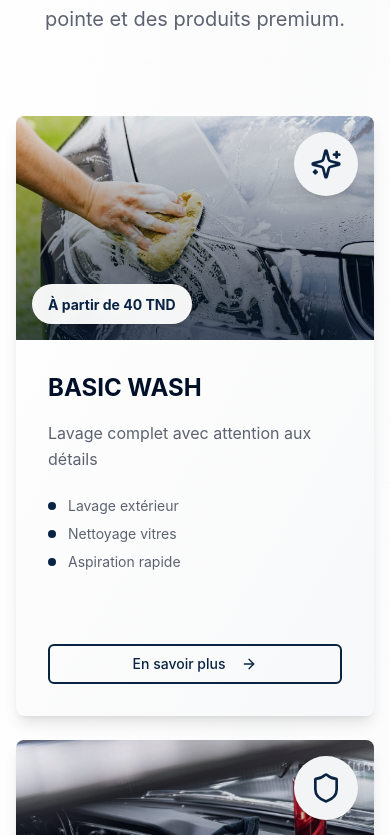
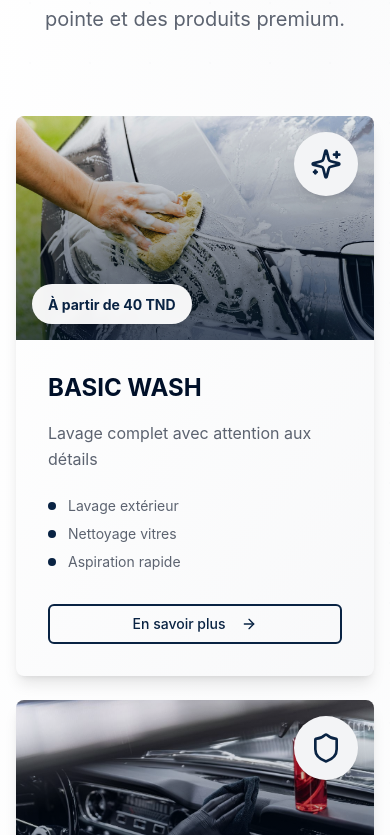
Before and after one commit to Kaissafouene/elvansite, a React (Vite) app: page /home in a window 390 px wide. Shown: the part 3369-4204 px from the top of the page. Built offline with nearby package versions, Linux system fonts and the light colour scheme.

Commit message:
Update: Improve responsiveness of service cards on mobile

```diff
--- a/src/components/home/ServicesSection.tsx
+++ b/src/components/home/ServicesSection.tsx
@@ -70,7 +70,7 @@ const ServicesSection = () => {
           {services.map((service, index) => (
             <Card
               key={index}
-              className="group hover:shadow-2xl transition-all duration-700 transform hover:-translate-y-4 border-0 shadow-lg overflow-hidden bg-gradient-to-br from-elvan-white to-elvan-light-gray/50 hover:from-elvan-light-gray/30 hover:to-elvan-white flex flex-col h-full min-h-[600px]" // Added min-height
+              className="group hover:shadow-2xl transition-all duration-700 transform hover:-translate-y-4 border-0 shadow-lg overflow-hidden bg-gradient-to-br from-elvan-white to-elvan-light-gray/50 hover:from-elvan-light-gray/30 hover:to-elvan-white flex flex-col h-full min-h-[400px] md:min-h-[500px] lg:min-h-[600px]" // Adjusted min-height with breakpoints
             >
               <div className="relative h-56 overflow-hidden">
                 <img src={service.image} alt={service.title} className="w-full h-full object-cover group-hover:scale-125 transition-transform duration-700" />
```
